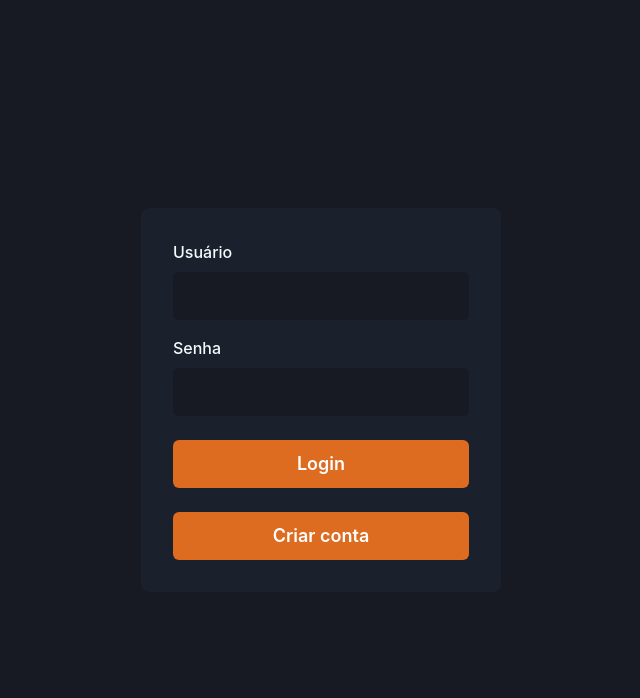
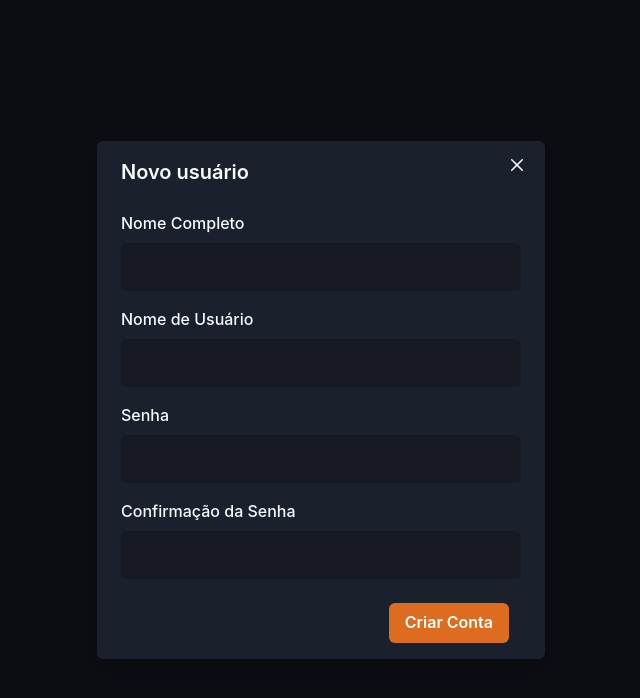
Before and after one commit to sdayube/project-manager, a React (Vite) app: page / in a window 1280 px wide. Both pictures are taken after a click on the button "Criar conta". Shown: the top 698 px of the page, without its empty margins (319-959 px from the left). Built offline with nearby package versions, Linux system fonts and the light colour scheme.

Commit message:
Add create user modal

```diff
--- a/src/components/Modal/CreateAccountModal.tsx
+++ b/src/components/Modal/CreateAccountModal.tsx
@@ -7,7 +7,13 @@ import {
   ModalFooter,
   ModalHeader,
   ModalOverlay,
+  Stack,
+  useToast,
 } from '@chakra-ui/react';
+import { useState } from 'react';
+import axios, { AxiosError } from 'axios';
+
+import { Input } from '../Form/Input';
 
 interface CreateAccountModalProps {
   isOpen: boolean;
@@ -17,22 +23,107 @@ interface CreateAccountModalProps {
 export const CreateAccountModal = ({
   isOpen,
   onClose,
-}: CreateAccountModalProps) => (
-  <Modal isOpen={isOpen} onClose={onClose}>
+}: CreateAccountModalProps) => {
+  const [name, setName] = useState('');
+  const [username, setUsername] = useState('');
+  const [password, setPassword] = useState('');
+  const [passwordConfirmation, setPasswordConfirmation] = useState('');
+
+  const toast = useToast();
+
+  const handleCloseModal = () => {
+    setName('');
+    setUsername('');
+    setPassword('');
+    setPasswordConfirmation('');
+    onClose();
+  };
+
+  const handleSubmit = async (event: React.FormEvent) => {
+    event.preventDefault();
+    if (password !== passwordConfirmation) {
+      toast({
+        title: 'Erro',
+        description: 'As senhas não coincidem',
+        status: 'error',
+        duration: 5000,
+        isClosable: true,
+      });
+      return;
+    }
+
+    await axios
+      .post('http://localhost:3333/users', {
+        name,
+        username,
+        password,
+      })
+      .then((response) => {
+        handleCloseModal();
+      })
+      .catch((error: Error | AxiosError) => {
+        if (axios.isAxiosError(error)) {
+          toast({
+            title: 'Erro',
+            description:
+              error.response!.status === 400
+                ? 'Usuário já cadastrado'
+                : error.response!.data.error,
+            status: 'error',
+            duration: 5000,
+            isClosable: true,
+          });
+        }
+      });
+  };
+
+  return (
+    <Modal isOpen={isOpen} onClose={handleCloseModal} isCentered>
       <ModalOverlay />
-    <ModalContent>
-      <ModalHeader>Criar Conta</ModalHeader>
+      <ModalContent bg="gray.800" as="form" onSubmit={handleSubmit}>
+        <ModalHeader>Novo usuário</ModalHeader>
         <ModalCloseButton />
         <ModalBody>
-        <p>Modal Body</p>
+          <Stack spacing="4">
+            <Input
+              name="name"
+              label="Nome Completo"
+              value={name}
+              onChange={(event) => setName(event.target.value)}
+            />
+            <Input
+              name="username"
+              label="Nome de Usuário"
+              value={username}
+              onChange={(event) => setUsername(event.target.value)}
+            />
+            <Input
+              name="password"
+              type="password"
+              label="Senha"
+              value={password}
+              onChange={(event) => setPassword(event.target.value)}
+            />
+            <Input
+              name="passwordConfirmation"
+              type="password"
+              label="Confirmação da Senha"
+              value={passwordConfirmation}
+              onChange={(event) => setPasswordConfirmation(event.target.value)}
+            />
+          </Stack>
         </ModalBody>
-
         <ModalFooter>
-        <Button colorScheme="blue" mr={3} onClick={onClose}>
-          Close
+          <Button
+            type="submit"
+            colorScheme="orange"
+            mr={3}
+            disabled={!name || !username || !password || !passwordConfirmation}
+          >
+            Criar Conta
           </Button>
-        <Button variant="ghost">Secondary Action</Button>
         </ModalFooter>
       </ModalContent>
     </Modal>
   );
+};
--- a/src/hooks/useAuth.tsx
+++ b/src/hooks/useAuth.tsx
@@ -12,7 +12,6 @@ export const AuthProvider = ({ children }: AuthProviderProps) => {
   const navigate = useNavigate();
 
   const login = (data: LoginData) => {
-    console.log(data);
     setAuthData(data);
     navigate('/home');
   };
--- a/src/pages/SignIn.tsx
+++ b/src/pages/SignIn.tsx
@@ -12,6 +12,7 @@ import axios, { AxiosError } from 'axios';
 
 import { Input } from '../components/Form/Input';
 import { useAuth } from '../hooks/useAuth';
+import { CreateAccountModal } from '../components/Modal/CreateAccountModal';
 
 export const SignIn = () => {
   const [username, setUsername] = useState('');
@@ -35,7 +36,6 @@ export const SignIn = () => {
         password,
       })
       .then((response) => {
-        console.log(response);
         login({
           username,
           token: response.data.token,
@@ -58,6 +58,7 @@ export const SignIn = () => {
   };
 
   return (
+    <>
       <Flex w="100vw" h="100vh" align="center" justify="center">
         <Flex
           as="form"
@@ -93,10 +94,21 @@ export const SignIn = () => {
           >
             Login
           </Button>
-        <Button type="button" mt="6" colorScheme="orange" size="lg">
+          <Button
+            type="button"
+            mt="6"
+            colorScheme="orange"
+            size="lg"
+            onClick={() => setIsModalOpen(true)}
+          >
             Criar conta
           </Button>
         </Flex>
       </Flex>
+      <CreateAccountModal
+        isOpen={isModalOpen}
+        onClose={() => setIsModalOpen(false)}
+      />
+    </>
   );
 };
```
Lines whose indentation alone changed are shown as unchanged.
